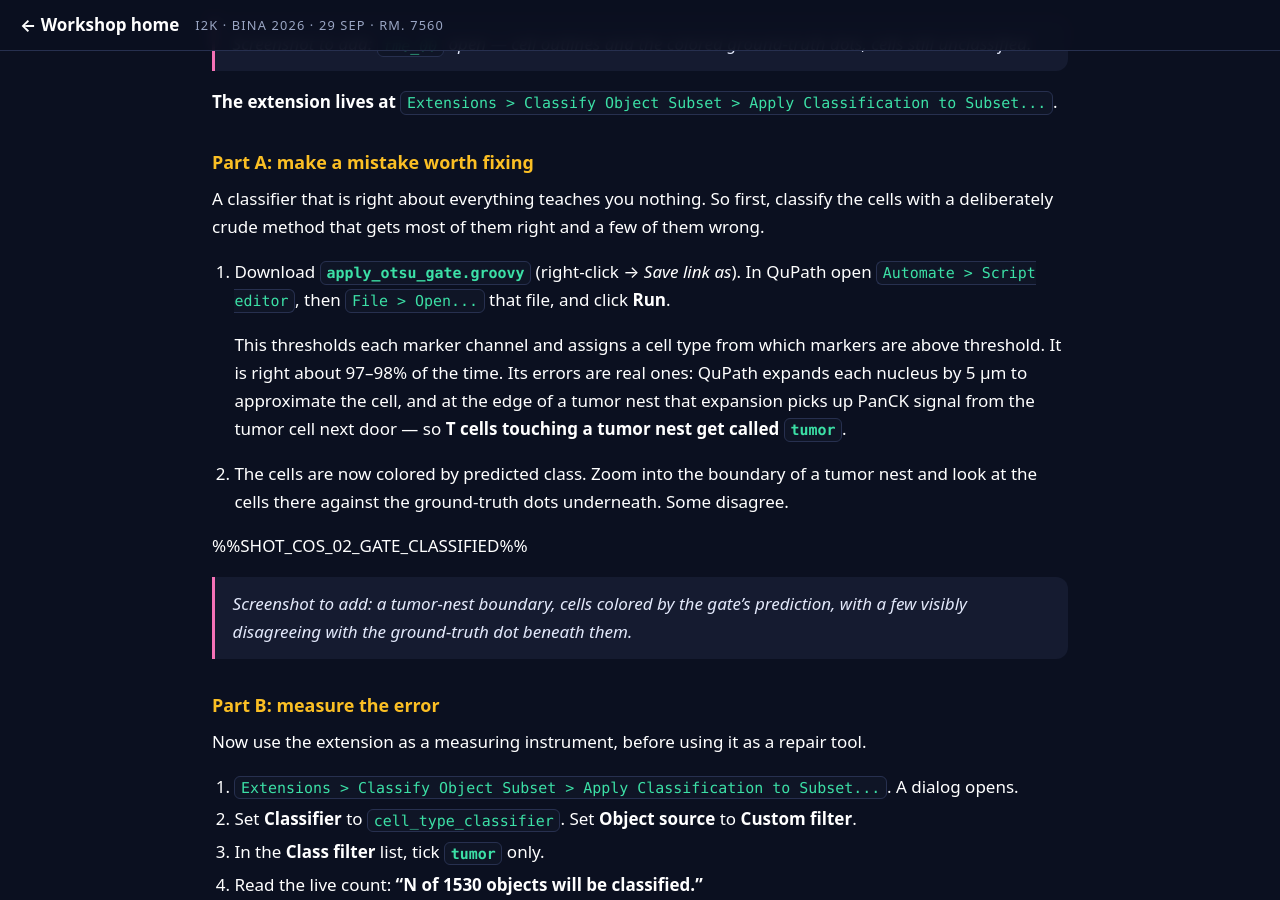
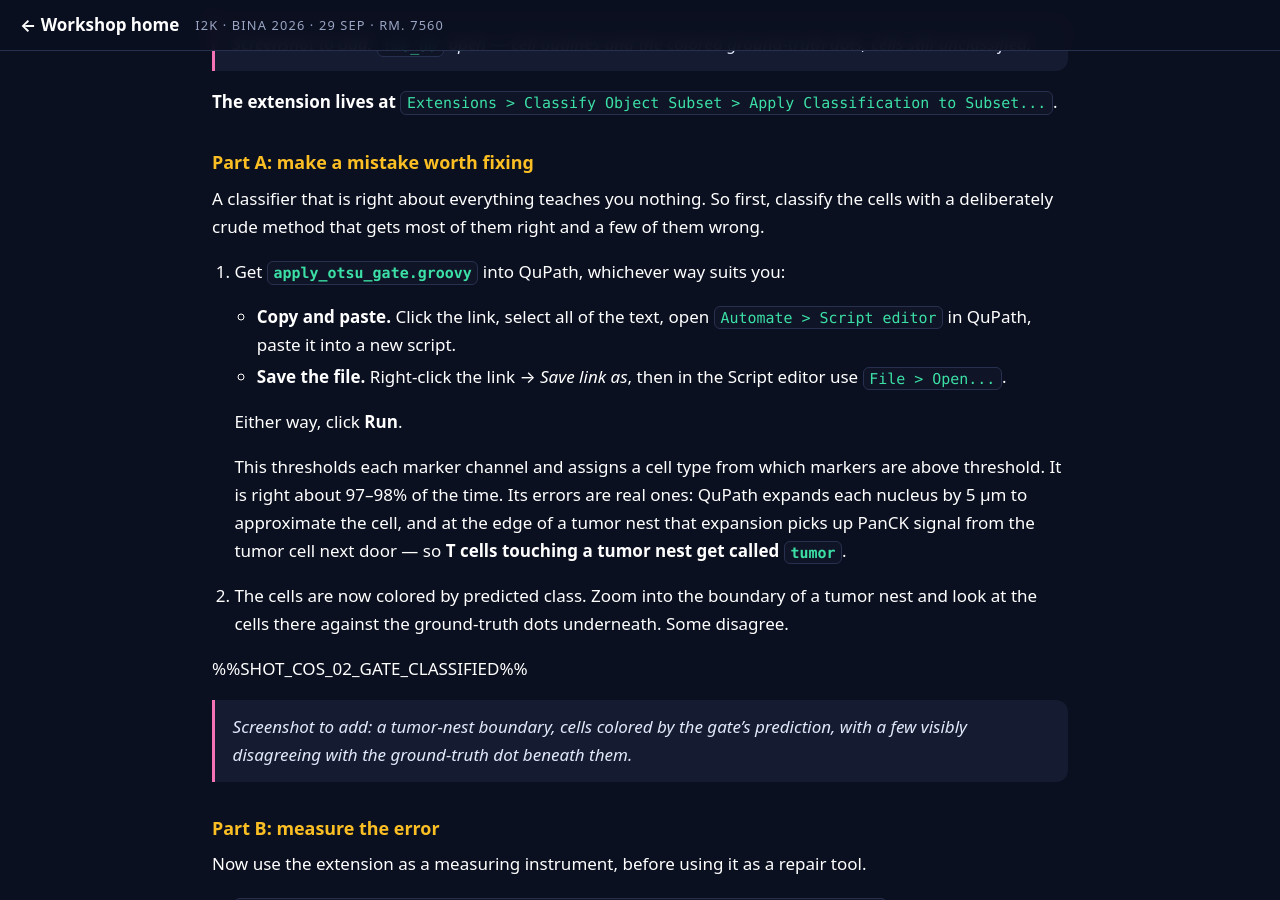
Before and after one commit to MichaelSNelson/BINA-I2K-2026-QuPath-Extensions, a Jekyll site: the page built from docs/07-classify-object-subset.md, in a window 1280 px wide and 900 px high, scrolled down 3032 px. Built offline with Jekyll 4.4.1, drawn with Linux system fonts in a browser that asks for light colours.

Commit message:
Offer copy-paste as well as download for the gate script
The raw link opens as plain text, so selecting it and pasting into the
Script editor is often quicker than saving a file and opening it. Both
routes are listed; the run step is shared.

Claude-Session: https://claude.ai/code/session_01KwiACUr5MacuDvqp74c96o

```diff
--- a/docs/07-classify-object-subset.md
+++ b/docs/07-classify-object-subset.md
@@ -130,7 +130,12 @@ start out **unclassified**.
 A classifier that is right about everything teaches you nothing. So first, classify the cells
 with a deliberately crude method that gets most of them right and a few of them wrong.
 
-4. Download **[`apply_otsu_gate.groovy`](https://raw.githubusercontent.com/uw-loci/multiplex-synthetic-data/master/analytical_logs/scripts/08_apply_otsu_gate.groovy)** (right-click → *Save link as*). In QuPath open `Automate > Script editor`, then `File > Open...` that file, and click **Run**.
+4. Get **[`apply_otsu_gate.groovy`](https://raw.githubusercontent.com/uw-loci/multiplex-synthetic-data/master/analytical_logs/scripts/08_apply_otsu_gate.groovy)** into QuPath, whichever way suits you:
+
+   - **Copy and paste.** Click the link, select all of the text, open `Automate > Script editor` in QuPath, paste it into a new script.
+   - **Save the file.** Right-click the link → *Save link as*, then in the Script editor use `File > Open...`.
+
+   Either way, click **Run**.
 
    This thresholds each marker channel and assigns a cell type from which markers are above
    threshold. It is right about 97–98% of the time. Its errors are real ones: QuPath expands
```
